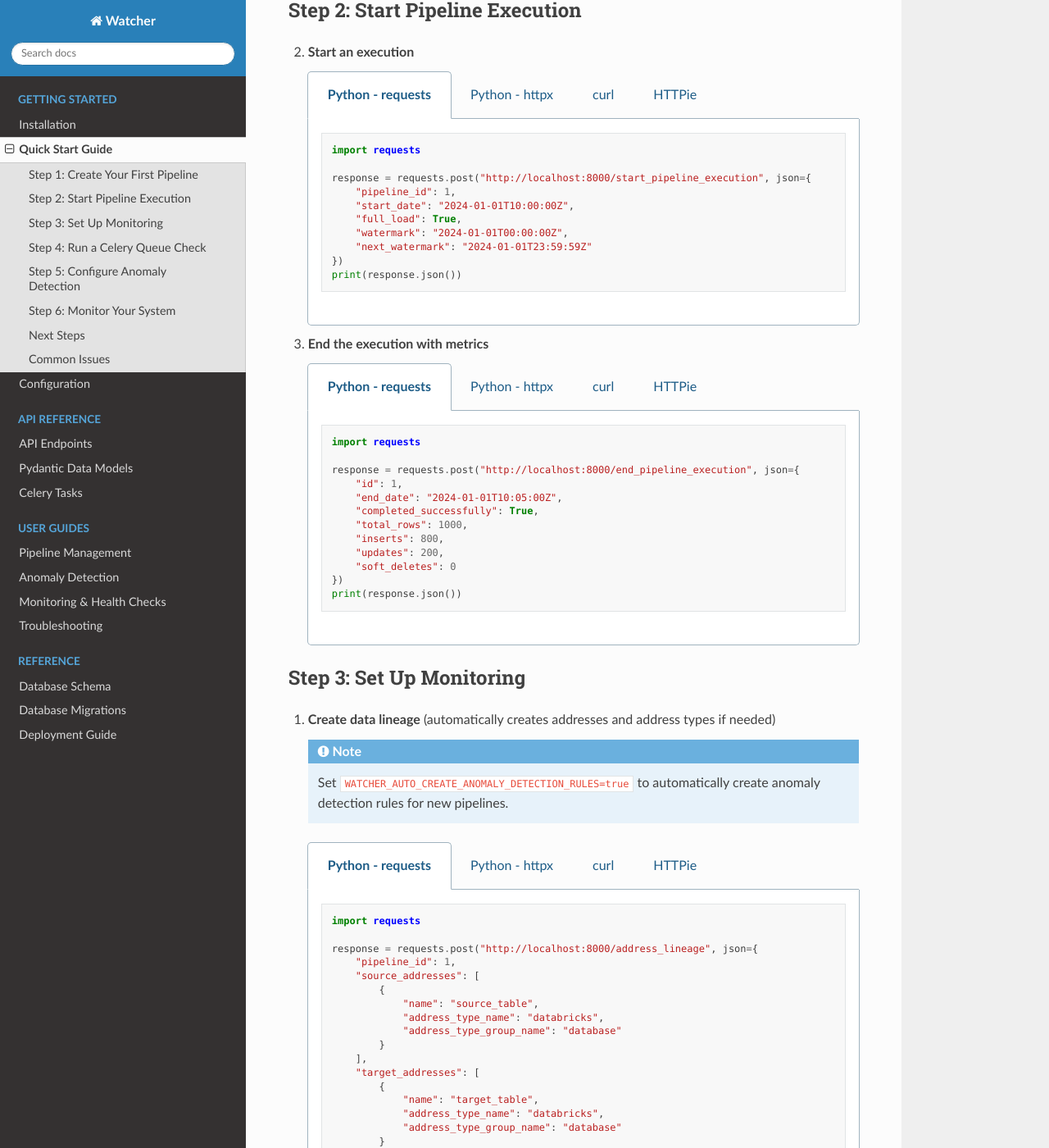
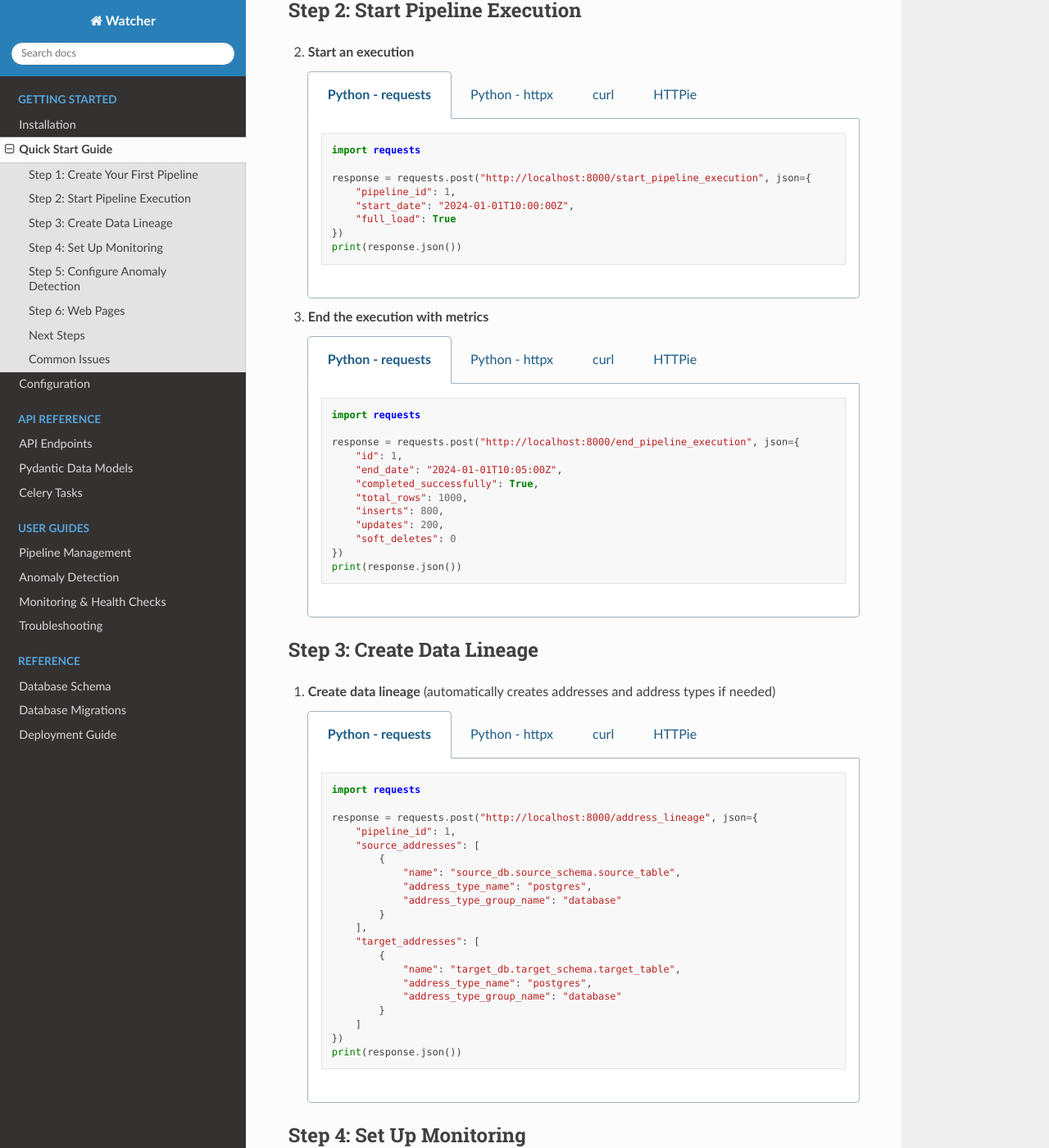
Before and after one commit to cmgoffena13/etl-watcher, a Sphinx documentation site: the page built from docs/getting_started/quick_start.rst, in a window 1280 px wide and 1400 px high, scrolled down 585 px. Shown: the whole window at 82% size. Built offline with Sphinx 7.4.7 and the Read the Docs theme 3.1.0, drawn with Linux system fonts in a browser that asks for light colours; some of the changed text lies outside the part shown.

Commit message:
refactored getting started

```diff
--- a/docs/getting_started/installation.rst
+++ b/docs/getting_started/installation.rst
@@ -32,10 +32,12 @@ Installation Steps
 
       # Development
       ENV_STATE=dev
-      DEV_DATABASE_URL=postgresql+asyncpg://user:password@localhost:5432/watcher_dev
       TEST_DATABASE_URL=postgresql+asyncpg://user:password@localhost:5432/watcher_test
       DEV_LOGFIRE_TOKEN=your_logfire_token_here
       DEV_SLACK_WEBHOOK_URL=your_slack_webhook_url_here
+
+   .. note::
+      ``TEST_DATABASE_URL`` is only needed for tests.
 
 3. **Start services with Docker Compose**
 
--- a/docs/getting_started/quick_start.rst
+++ b/docs/getting_started/quick_start.rst
@@ -66,9 +66,7 @@ Step 2: Start Pipeline Execution
             response = requests.post("http://localhost:8000/start_pipeline_execution", json={
                 "pipeline_id": 1,
                 "start_date": "2024-01-01T10:00:00Z",
-                "full_load": True,
-                "watermark": "2024-01-01T00:00:00Z",
-                "next_watermark": "2024-01-01T23:59:59Z"
+                "full_load": True
             })
             print(response.json())
 
@@ -81,9 +79,7 @@ Step 2: Start Pipeline Execution
             response = httpx.post("http://localhost:8000/start_pipeline_execution", json={
                 "pipeline_id": 1,
                 "start_date": "2024-01-01T10:00:00Z",
-                "full_load": True,
-                "watermark": "2024-01-01T00:00:00Z",
-                "next_watermark": "2024-01-01T23:59:59Z"
+                "full_load": True
             })
             print(response.json())
 
@@ -96,9 +92,7 @@ Step 2: Start Pipeline Execution
                  -d '{
                    "pipeline_id": 1,
                    "start_date": "2024-01-01T10:00:00Z",
-                   "full_load": true,
-                   "watermark": "2024-01-01T00:00:00Z",
-                   "next_watermark": "2024-01-01T23:59:59Z"
+                   "full_load": true
                  }'
 
       .. tab:: HTTPie
@@ -108,9 +102,7 @@ Step 2: Start Pipeline Execution
             http POST localhost:8000/start_pipeline_execution \
                  pipeline_id=1 \
                  start_date="2024-01-01T10:00:00Z" \
-                 full_load=true \
-                 watermark="2024-01-01T00:00:00Z" \
-                 next_watermark="2024-01-01T23:59:59Z"
+                 full_load=true
 
 3. **End the execution with metrics**
 
@@ -179,13 +171,10 @@ Step 2: Start Pipeline Execution
                  updates=200 \
                  soft_deletes=0
 
-Step 3: Set Up Monitoring
--------------------------
+Step 3: Create Data Lineage
+----------------------------
 
 1. **Create data lineage** (automatically creates addresses and address types if needed)
-
-   .. note::
-      Set ``WATCHER_AUTO_CREATE_ANOMALY_DETECTION_RULES=true`` to automatically create anomaly detection rules for new pipelines.
 
    .. tabs::
 
@@ -199,15 +188,15 @@ Step 3: Set Up Monitoring
                 "pipeline_id": 1,
                 "source_addresses": [
                     {
-                        "name": "source_table",
-                        "address_type_name": "databricks",
+                        "name": "source_db.source_schema.source_table",
+                        "address_type_name": "postgres",
                         "address_type_group_name": "database"
                     }
                 ],
                 "target_addresses": [
                     {
-                        "name": "target_table",
-                        "address_type_name": "databricks",
+                        "name": "target_db.target_schema.target_table",
+                        "address_type_name": "postgres",
                         "address_type_group_name": "database"
                     }
                 ]
@@ -224,15 +213,15 @@ Step 3: Set Up Monitoring
                 "pipeline_id": 1,
                 "source_addresses": [
                     {
-                        "name": "source_table",
-                        "address_type_name": "databricks",
+                        "name": "source_db.source_schema.source_table",
+                        "address_type_name": "postgres",
                         "address_type_group_name": "database"
                     }
                 ],
                 "target_addresses": [
                     {
-                        "name": "target_table",
-                        "address_type_name": "databricks",
+                        "name": "target_db.target_schema.target_table",
+                        "address_type_name": "postgres",
                         "address_type_group_name": "database"
                     }
                 ]
@@ -249,15 +238,15 @@ Step 3: Set Up Monitoring
                    "pipeline_id": 1,
                    "source_addresses": [
                      {
-                       "name": "source_table",
-                       "address_type_name": "databricks",
+                       "name": "source_db.source_schema.source_table",
+                       "address_type_name": "postgres",
                        "address_type_group_name": "database"
                      }
                    ],
                    "target_addresses": [
                      {
-                       "name": "target_table",
-                       "address_type_name": "databricks",
+                       "name": "target_db.target_schema.target_table",
+                       "address_type_name": "postgres",
                        "address_type_group_name": "database"
                      }
                    ]
@@ -269,10 +258,13 @@ Step 3: Set Up Monitoring
 
             http POST localhost:8000/address_lineage \
                  pipeline_id=1 \
-                 source_addresses:='[{"name": "source_table", "address_type_name": "databricks", "address_type_group_name": "database"}]' \
-                 target_addresses:='[{"name": "target_table", "address_type_name": "databricks", "address_type_group_name": "database"}]'
+                 source_addresses:='[{"name": "source_db.source_schema.source_table", "address_type_name": "postgres", "address_type_group_name": "database"}]' \
+                 target_addresses:='[{"name": "target_db.target_schema.target_table", "address_type_name": "postgres", "address_type_group_name": "database"}]'
 
-2. **Run a freshness check**
+Step 4: Set Up Monitoring
+--------------------------
+
+1. **Run a freshness check**
 
    .. tabs::
 
@@ -349,10 +341,7 @@ Step 3: Set Up Monitoring
             http POST localhost:8000/timeliness \
                  lookback_minutes=60
 
-Step 4: Run a Celery Queue Check
---------------------------------
-
-1. **Monitor Celery queue**
+4. **Run a Celery queue check**
 
    .. tabs::
 
@@ -442,12 +437,13 @@ Step 5: Configure Anomaly Detection
                  pipeline_id=1 \
                  metric_field=total_rows \
                  z_threshold=3.0 \
-                 minimum_executions=30
+                 minimum_executions=30 \
+                 lookback_days=30
 
 2. **Anomaly detection runs automatically** after each successful pipeline execution
 
-Step 6: Monitor Your System
---------------------------
+Step 6: Web Pages
+-----------------
 
 1. **Check system health**
 
@@ -457,13 +453,17 @@ Step 6: Monitor Your System
 
    Visit: http://localhost:8000/scalar
 
+3. **View reporting dashboard**
+
+   Visit: http://localhost:8000/reporting
+
 Next Steps
 ----------
 
 - **Set up scheduled monitoring** Configure cron jobs to ping the monitoring endpoints
 - **Configure Slack alerts** Add your Slack webhook URL for notifications
 - **Set up anomaly detection rules** Create rules for your specific metrics
-- **Explore the diagnostics page** Monitor system health and performance
+- **Explore the web pages** Monitor system health & performance and access reporting dashboard
 
 Common Issues
 -------------
```
Also changed, not shown: other parts of docs/getting_started/quick_start.rst (+11 -4 lines), docs/getting_started/configuration.rst (+2 -68 lines), 12 other files.
